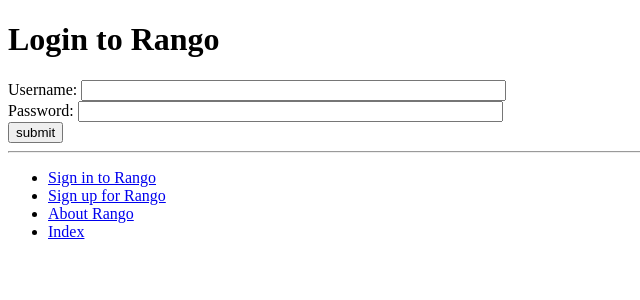
After one commit to berlink2/tango_with_django_project, a Django app: page /rango/login/ in a window 1280 px wide. The commit adds this page. Shown: the top 300 px of the page, without its empty margins (0-640 px from the left). Run offline with Django 3.2, Linux system fonts and the light colour scheme; data that the repository does not hold is empty.

Commit message:
Chapter 9 finished

```diff
--- a/rango/urls.py
+++ b/rango/urls.py
@@ -10,4 +10,7 @@ urlpatterns = [
     url(r'^add_category/$', views.add_category, name='add_category'),
     url(r'^category/(?P<category_name_slug>[\w\-]+)/add_page/', views.add_page, name='add_page'),
     url(r'^register/$', views.register, name='register'),
+    url(r'^login/$', views.user_login, name='login'),
+    url(r'^restricted/', views.restricted, name='restricted'),
+    url(r'^logout/$', views.user_logout, name='logout'),
 ]
--- a/rango/views.py
+++ b/rango/views.py
@@ -2,8 +2,15 @@ from django.shortcuts import render
 from rango.models import Category, Page
 from rango.forms import CategoryForm, PageForm
 from rango.forms import UserForm, UserProfileForm
+from django.contrib.auth import authenticate, login, logout
+from django.http import HttpResponse, HttpResponseRedirect
+from django.core.urlresolvers import reverse
+from django.contrib.auth.decorators import login_required
+from django.shortcuts import render_to_response
+from django.template import RequestContext
 
 
+@login_required
 def add_page(request, category_name_slug):
 
     try:
@@ -27,6 +34,7 @@ def add_page(request, category_name_slug):
     return render(request, 'rango/add_page.html', context_dict)
 
 
+@login_required
 def add_category(request):
     form = CategoryForm()
 
@@ -90,8 +98,8 @@ def register(request):
     registered = False
 
     if request.method == 'POST':
-        user_form = UserForm(data=request.POST or None)
-        profile_form = UserProfileForm(data=request.POST or None)
+        user_form = UserForm(data=request.POST)
+        profile_form = UserProfileForm(data=request.POST)
 
         if user_form.is_valid() and profile_form.is_valid():
             user = user_form.save()
@@ -102,7 +110,7 @@ def register(request):
             profile.user = user
 
             if 'picture' in request.FILES:
-                profile.picture = request.FILES['pictures']
+                profile.picture = request.FILES['picture']
             profile.save()
 
             registered = True
@@ -116,3 +124,38 @@ def register(request):
 
     return render(request, 'rango/register.html', {'user_form': user_form, 'profile_form': profile_form,
                                                    'registered': registered})
+
+
+def user_login(request):
+    context_dict = {}
+    context = RequestContext(request)
+    if request.method == 'POST':
+        username = request.POST.get('username')
+        password = request.POST.get('password')
+
+        user = authenticate(username=username, password=password)
+
+        if user:
+            if user.is_active:
+                login(request, user)
+                return HttpResponseRedirect(reverse('index'))
+            else:
+                context_dict['account_disabled'] = True
+                return render_to_response('rango/login.html', context_dict, context)
+        else:
+            print("Invalid login details: {0}, {1}".format(username, password))
+            context_dict['wrong_login_info'] = True
+            return render_to_response('rango/login.html', context_dict, context)
+    else:
+        return render(request, 'rango/login.html', {})
+
+
+@login_required
+def user_logout(request):
+    logout(request)
+    return HttpResponseRedirect(reverse('index'))
+
+
+@login_required
+def restricted(request):
+    return render(request, 'rango/restricted.html', {})
--- a/tango_with_django_project/settings.py
+++ b/tango_with_django_project/settings.py
@@ -76,6 +76,7 @@ TEMPLATES = [
 
 WSGI_APPLICATION = 'tango_with_django_project.wsgi.application'
 
+LOGIN_URL = '/rango/login/'
 
 # Database
 # https://docs.djangoproject.com/en/1.9/ref/settings/#databases
--- a/templates/rango/base.html
+++ b/templates/rango/base.html
@@ -18,11 +18,17 @@
 </div>
 <hr />
 <div>
-    <ul>
+    <ul>{% if user.is_authenticated %}
+        <li><a href="{% url 'restricted' %}">Restricted Content</a> </li>
+        <li><a href="{% url 'logout' %}">Logout</a></li>
         <li><a href="{% url 'add_category' %}">Add New Category</a> </li>
+        {% else %}
+        <li><a href="{%  url 'login' %}">Sign in to Rango</a> </li>
+        <li><a href="{% url 'register' %}">Sign up for Rango</a></li>
+        {% endif %}
         <li><a href="{% url 'about' %}">About Rango</a> </li>
         <li><a href="{% url 'index' %}">Index</a> </li>
-        <li><a href="{% url 'register' %}">Sign up for Rango</a></li>
+
     </ul>
 </div>
 <div>
--- a/templates/rango/category.html
+++ b/templates/rango/category.html
@@ -18,7 +18,9 @@
             {% else %}
                 <strong>No pages currently in category.</strong>
             {% endif %}
+            {% if user.is_authenticated %}
             <a href="{% url 'add_page' category.slug %}">Add a Page</a>
+            {% endif %}
         {% else %}
             The specified category does not exist!
         {% endif %}
--- a/templates/rango/index.html
+++ b/templates/rango/index.html
@@ -7,7 +7,11 @@ Welcome to Rango!
 
 {% block body_block %}
 <h1>Rango says...</h1>
-<div>hey there partner!</div>
+    {% if user.is_authenticated %}
+        howdy {{ user.username }}
+    {% else %}
+        hey there partner!
+    {% endif %}
 <div><h1 style="font-size: 125%">Most Liked Categories</h1></div>
 <div>
     {% if categories %}
--- /dev/null
+++ b/templates/rango/login.html
@@ -0,0 +1,23 @@
+{% extends 'rango/base.html' %}
+{% load staticfiles %}
+
+{% block title_block %}
+    Login
+{% endblock %}
+
+{% block body_block %}
+<h1>Login to Rango</h1>
+    <form id="login_form" method="post" action="{% url 'login' %}">
+        {% if wrong_login_info %}
+            <p><strong>The username and/or password you provided were incorrect.</strong></p>
+        {% elif account_disabled %}
+            <p><strong>Your rango account is disabled.</strong></p>
+        {% endif %}
+        {% csrf_token %}
+        Username: <input type="text" name="username" value="" size="50" />
+        <br />
+        Password: <input type="password" name="password" value="" size="50" />
+        <br />
+        <input type="submit" value="submit" />
+    </form>
+{% endblock %}
--- a/templates/rango/register.html
+++ b/templates/rango/register.html
@@ -12,7 +12,8 @@ Register
         <a href="{% url 'index' %}">Return to the homepage.</a><br />
     {% else %}
         Rango says: <strong>Register here!</strong><br />
-        <form id="user_form" method="POST" action="{% url 'register' %}" enctype="multipart/form-data">
+        <form id="user_form" method="post" action="{% url 'register' %}" enctype="multipart/form-data">
+        <form id="profile_form" method="post" action="{% url 'register' %}" enctype="multipart/form-data">
         {% csrf_token %}
         {{ user_form.as_p }}
         {{ profile_form.as_p }}
```
Also changed, not shown: templates/rango/restricted.html (added, +8 -0 lines).
